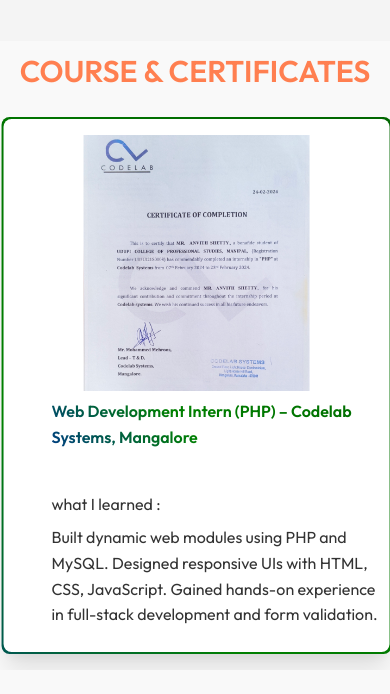
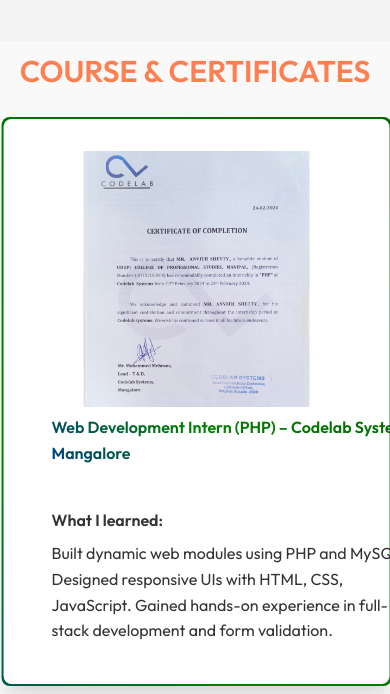
Before and after one commit to Anvithshetty17/portfolio, a React (Vite) app: page / in a window 390 px wide. Shown: the part 7680-8374 px from the top of the page. Built offline with nearby package versions, Linux system fonts and the light colour scheme; what @tailwindcss/vite would draw is missing.

Commit message:
Update Course.jsx

```diff
--- a/src/Components/Course.jsx
+++ b/src/Components/Course.jsx
@@ -69,16 +69,18 @@
          >
            <div className="bg-white m-auto h-full md:px-8 md:py-2 rounded-lg flex items-center justify-center align-middle ">
              <div className="py-4 flex-row align-center md:flex space-x-10 md:space-x-38">
-              <div className="flex justify-center">
-               <img className="h-64 " src={data.img}/>
-               </div>
-               <div>
-               <h2 className="md:text-2xl font-bold m-2 animated-gradient-text">{data.heading}</h2>
-               <br />
-               <p className="m-2">what I learned :</p>
-               <p className="m-2">{data.dis || ''}</p>
+              <div className="py-4 flex-row align-center md:flex space-x-10 md:space-x-38">
+  <div className="md:w-1/2 w-full flex justify-center items-center">
+    <img className="h-64 object-contain" src={data.img} />
+  </div>
+  <div className="md:w-1/2 w-full">
+    <h2 className="md:text-2xl font-bold m-2 animated-gradient-text">{data.heading}</h2>
+    <br />
+    <p className="m-2 font-semibold">What I learned:</p>
+    <p className="m-2">{data.dis || ''}</p>
+  </div>
+</div>
 
-               </div>
              </div>
              </div>
          </div>
```
